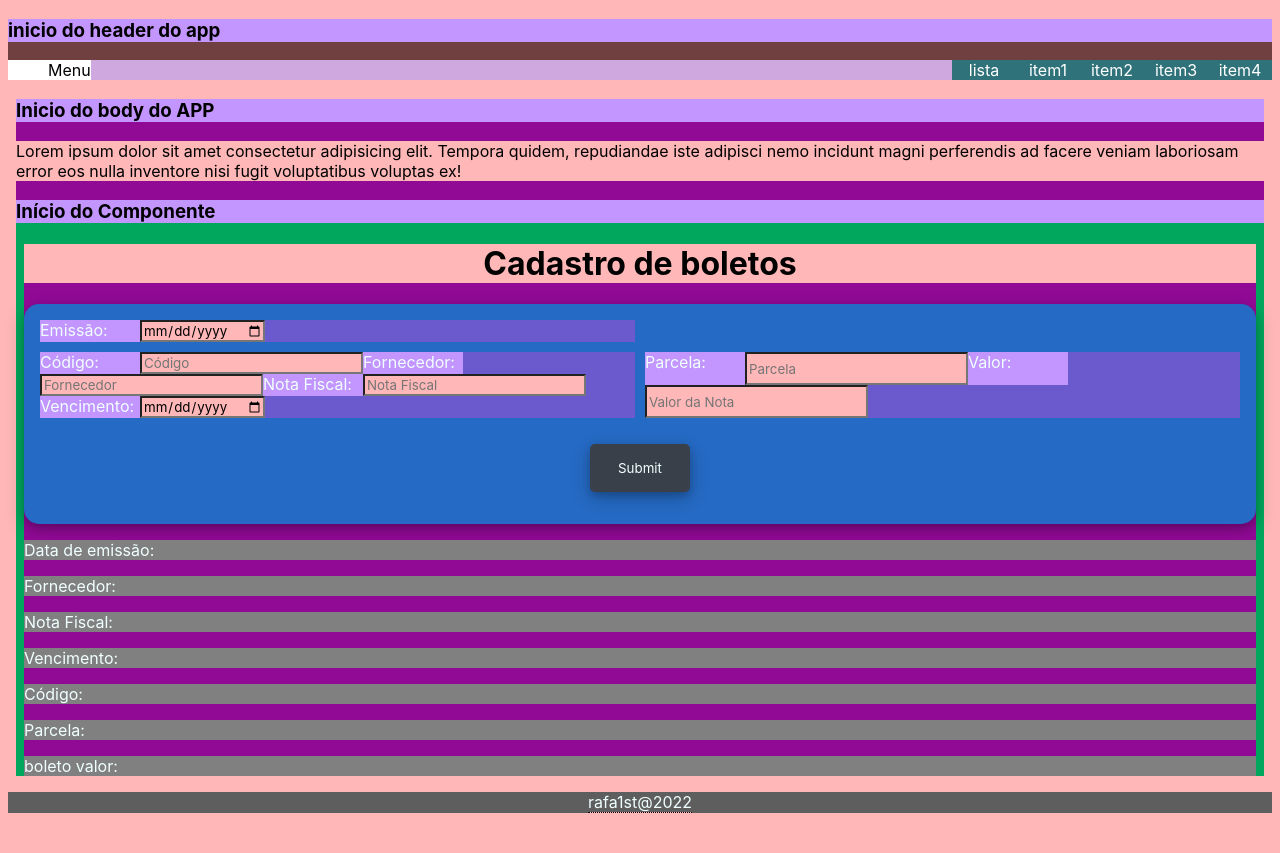
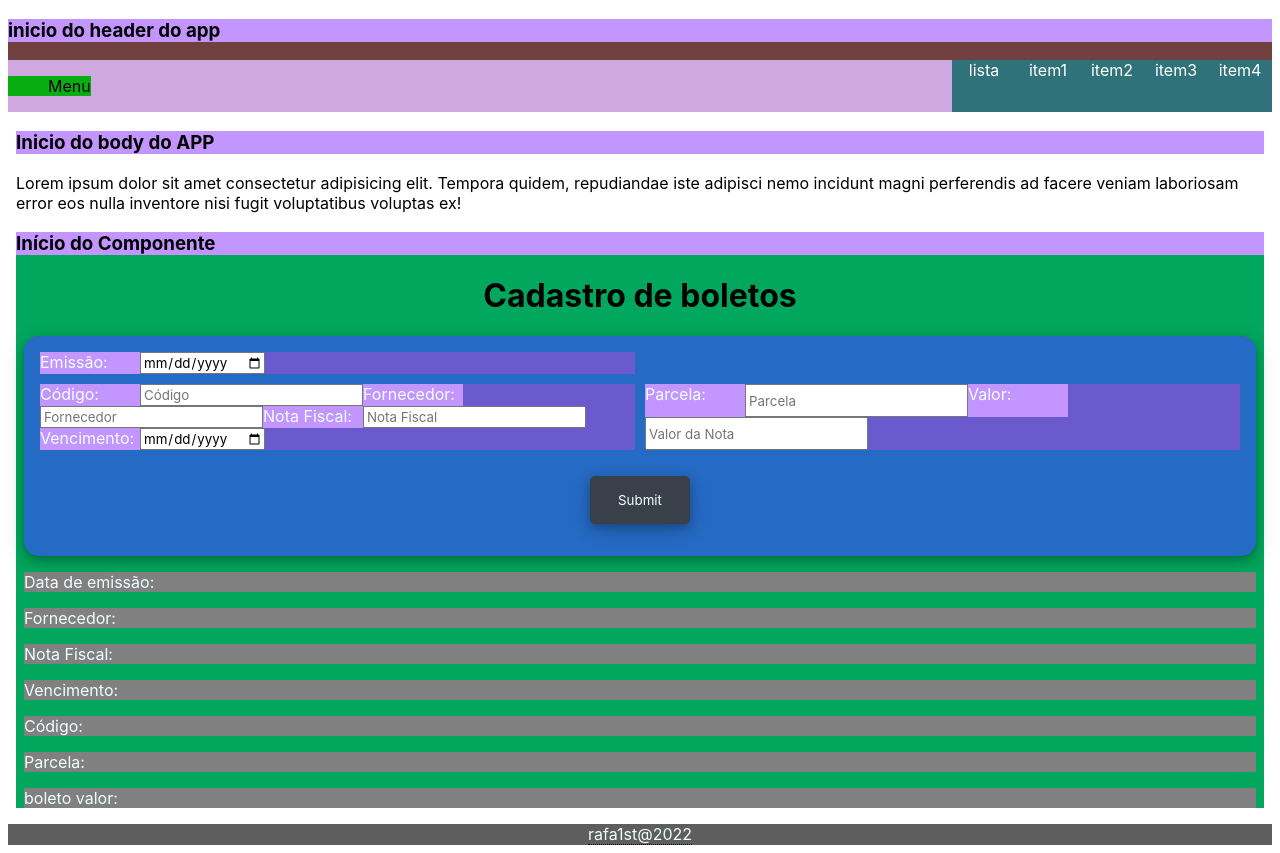
Before and after one commit to rafa1st/vite-boleto, a React (Vite) app: page / in a window 1280 px wide. Before the commit the page ends 821 px from the top, so only its background shows below. Built offline with nearby package versions, Linux system fonts and the light colour scheme.

Commit message:
changes layout

```diff
--- a/package.json
+++ b/package.json
@@ -3,7 +3,7 @@
   "private": true,
   "version": "0.0.0",
   "scripts": {
-    "dev": "vite",
+    "dev": "vite --host",
     "build": "tsc && vite build",
     "preview": "vite preview"
   },
--- a/src/components/AvisoBoleto.tsx
+++ b/src/components/AvisoBoleto.tsx
@@ -75,7 +75,6 @@ export default function AvisoBoleto() {
             />
           </div>
           <div className="row-3">
-
             <label>Parcela: </label>
             <input
               type="text"
--- a/src/styles/AvisoBoleto.css
+++ b/src/styles/AvisoBoleto.css
@@ -64,8 +64,4 @@ h3 {
   background-color: #c395ff;
 }
 
-body {
-  background-color: rgb(145, 10, 150);
-}
-
 /* commentario */
--- a/src/styles/Header.css
+++ b/src/styles/Header.css
@@ -12,8 +12,7 @@ header {
 }
 
 .nav-bar menu {
-    background-color: #fff;
-    margin: 0;
+    background-color: #08ad10;
     text-align: center;
 
 }
--- a/src/styles/main.css
+++ b/src/styles/main.css
@@ -4,7 +4,7 @@
     sans-serif;
   -webkit-font-smoothing: antialiased;
   -moz-osx-font-smoothing: grayscale;
-  background-color: rgb(255, 183, 183);
+
 }
 
 code {
```
Also changed, not shown: src/components/Header.tsx (line endings or trailing spaces).
